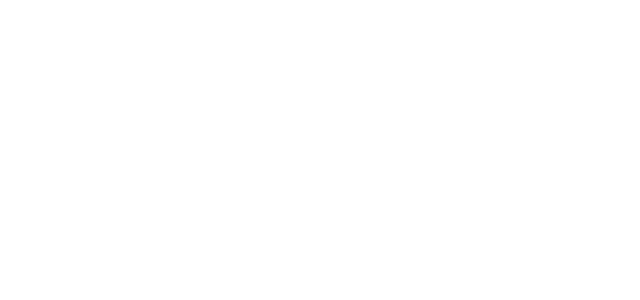
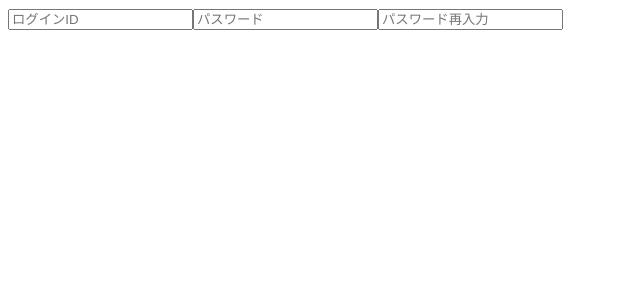
Before and after one commit to DIO0550/Vue-Poker, a Nuxt app in the folder src/frontend/: page /register in a window 1280 px wide. Shown: the top 300 px of the page, without its empty margins (0-640 px from the left). Built offline with nearby package versions, Linux system fonts and the light colour scheme.

Commit message:
パスワードなどの入力欄を追加。パスワードが違う場合にメッセージを表示する処理を追加。

```diff
--- a/src/frontend/pages/register.vue
+++ b/src/frontend/pages/register.vue
@@ -1,10 +1,40 @@
 <template>
-  <div class="container"></div>
+  <div class="container">
+    <input class="login-field" type="text" placeholder="ログインID" />
+    <input
+      v-model="password"
+      class="password-field"
+      type="password"
+      placeholder="パスワード"
+    />
+    <input
+      v-model="reEnteredPassword"
+      class="password-field"
+      type="password"
+      placeholder="パスワード再入力"
+    />
+    <div v-if="!isSameTwoPassword">パスワードが違います。</div>
+  </div>
 </template>
 
 <script lang="ts">
 import Vue from 'vue'
 
-export default Vue.extend({})
+export default Vue.extend({
+  data() {
+    return {
+      password: '',
+      reEnteredPassword: ''
+    }
+  },
+  computed: {
+    /**
+     * 入力したパスワードが同じかを返す
+     */
+    isSameTwoPassword(): boolean {
+      return this.password === this.reEnteredPassword
+    }
+  }
+})
 </script>
 <style lang="sass" scoped></style>
```
